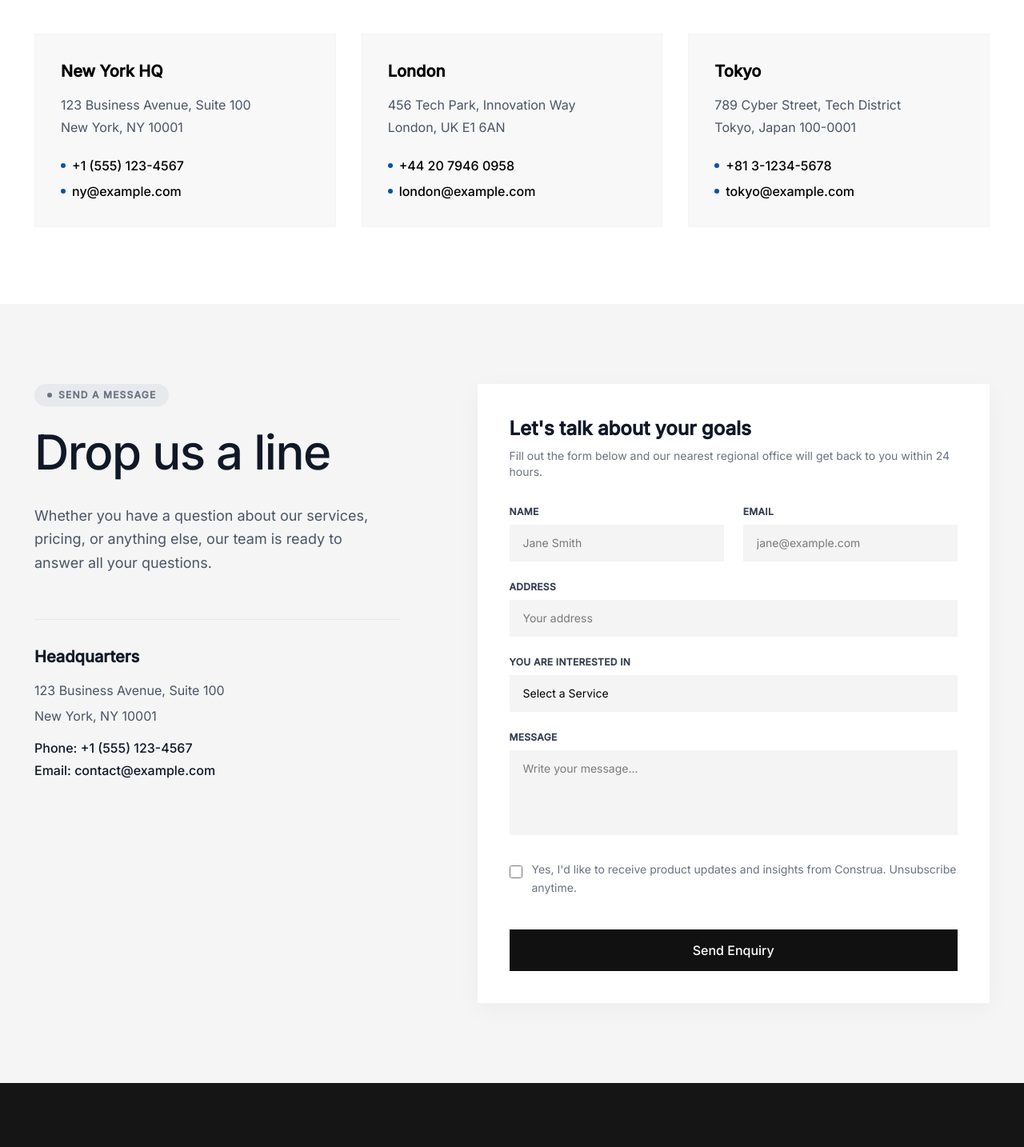
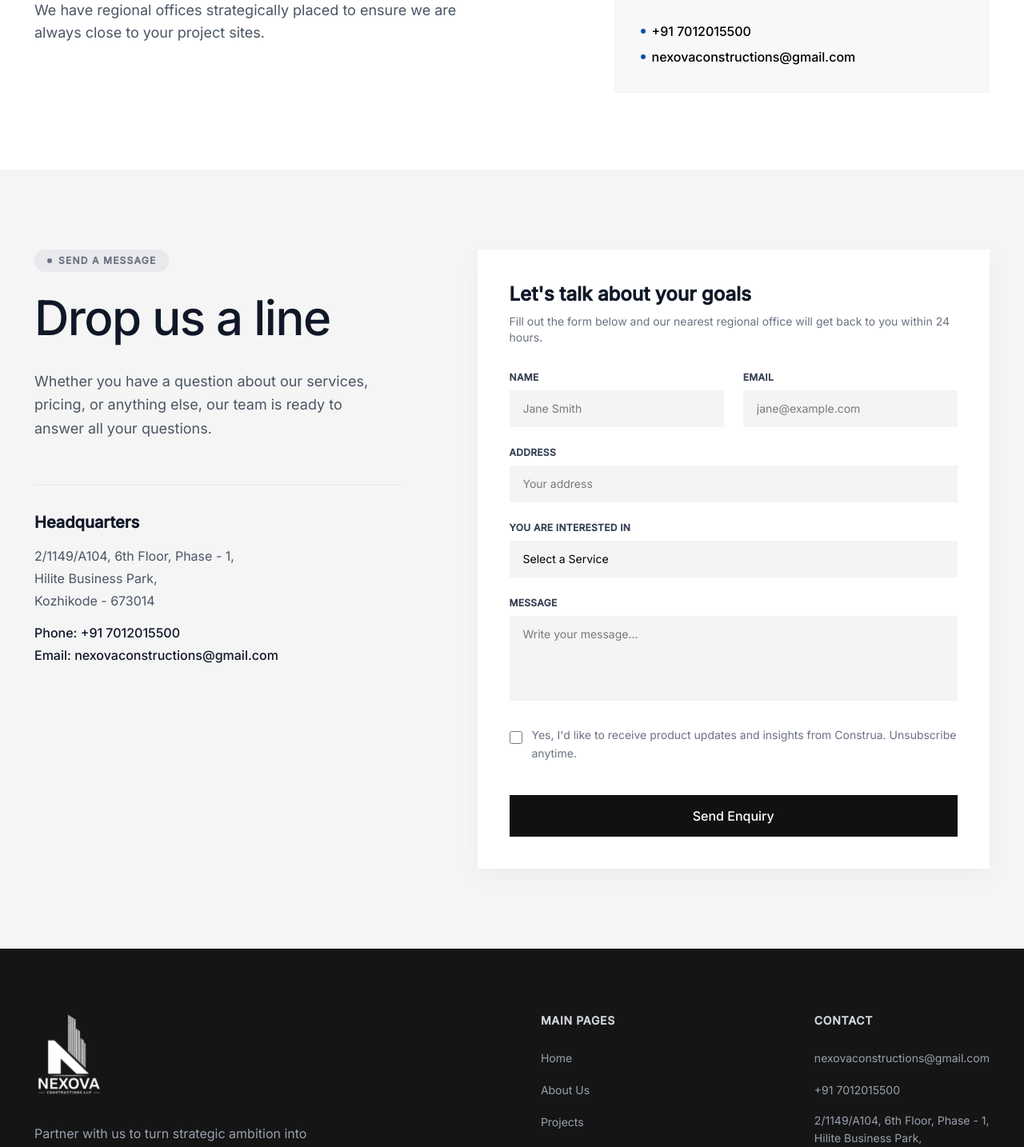
Before and after one commit to ARJUNSKP/nexovaweb, a Next.js app: page /contact in a window 1280 px wide. Shown: the part 1022-2456 px from the top of the page at 80% size. Built offline with nearby package versions, Linux system fonts and the light colour scheme.

Commit message:
update file

```diff
--- a/src/components/common/Footer.js
+++ b/src/components/common/Footer.js
@@ -50,10 +50,12 @@
               Contact
             </h4>
             <ul className="flex flex-col gap-4">
-              <li><a href="mailto:contact@example.com" className="text-gray-400 hover:text-white transition-colors text-sm">contact@example.com</a></li>
-              <li><a href="tel:+15551234567" className="text-gray-400 hover:text-white transition-colors text-sm">+1 (555) 123-4567</a></li>
-              <li className="text-gray-400 text-sm leading-relaxed max-w-[200px]">
-                123 Main Street, Cityville, State, 12345
+              <li><a href="mailto:nexovaconstructions@gmail.com" className="text-gray-400 hover:text-white transition-colors text-sm">nexovaconstructions@gmail.com</a></li>
+              <li><a href="tel:+917012015500" className="text-gray-400 hover:text-white transition-colors text-sm">+91 7012015500</a></li>
+              <li className="text-gray-400 text-sm leading-relaxed max-w-[250px]">
+                2/1149/A104, 6th Floor, Phase - 1,<br />
+                Hilite Business Park,<br />
+                Kozhikode - 673014
               </li>
             </ul>
           </div>
--- a/src/components/common/Header.js
+++ b/src/components/common/Header.js
@@ -163,13 +163,13 @@
 
           {/* Bottom Bar: Contact Info */}
           <div className="mt-auto -mx-8 bg-[#87673c] flex flex-col sm:flex-row items-center justify-center p-6 sm:p-8 text-sm md:text-base border-t-2 border-[#94764c]">
-            <a href="https://wa.me/15551234567" className="flex-1 flex items-center justify-center gap-3 text-white hover:text-gray-200 transition-colors sm:border-r sm:border-white/30 pb-4 sm:pb-0 px-4 w-full sm:w-auto border-b sm:border-b-0 border-white/30 mb-4 sm:mb-0">
+            <a href="https://wa.me/917012015500" className="flex-1 flex items-center justify-center gap-3 text-white hover:text-gray-200 transition-colors sm:border-r sm:border-white/30 pb-4 sm:pb-0 px-4 w-full sm:w-auto border-b sm:border-b-0 border-white/30 mb-4 sm:mb-0">
 
-              <span className="whitespace-nowrap tracking-wide">+1 (555) 123-4567</span>
+              <span className="whitespace-nowrap tracking-wide">+91 7012015500</span>
             </a>
-            <a href="mailto:contact@example.com" className="flex-1 flex items-center justify-center gap-3 text-white hover:text-gray-200 transition-colors px-4 w-full sm:w-auto">
+            <a href="mailto:nexovaconstructions@gmail.com" className="flex-1 flex items-center justify-center gap-3 text-white hover:text-gray-200 transition-colors px-4 w-full sm:w-auto">
 
-              <span className="whitespace-nowrap tracking-wide sm:truncate md:overflow-visible">contact@example.com</span>
+              <span className="whitespace-nowrap tracking-wide sm:truncate md:overflow-visible">nexovaconstructions@gmail.com</span>
             </a>
           </div>
 
--- a/src/components/contact/ContactForm.js
+++ b/src/components/contact/ContactForm.js
@@ -58,10 +58,11 @@
 
           <div className="mt-8 pt-8 border-t border-gray-200">
             <h3 className="text-xl font-bold text-gray-900 mb-4">Headquarters</h3>
-            <p className="text-gray-600 mb-2">123 Business Avenue, Suite 100</p>
-            <p className="text-gray-600 mb-4">New York, NY 10001</p>
-            <p className="text-gray-900 font-medium mb-1">Phone: +1 (555) 123-4567</p>
-            <p className="text-gray-900 font-medium">Email: contact@example.com</p>
+            <p className="text-gray-600 mb-1">2/1149/A104, 6th Floor, Phase - 1,</p>
+            <p className="text-gray-600 mb-1">Hilite Business Park,</p>
+            <p className="text-gray-600 mb-4">Kozhikode - 673014</p>
+            <p className="text-gray-900 font-medium mb-1">Phone: +91 7012015500</p>
+            <p className="text-gray-900 font-medium">Email: nexovaconstructions@gmail.com</p>
           </div>
         </div>
 
--- a/src/components/contact/ContactLocations.js
+++ b/src/components/contact/ContactLocations.js
@@ -1,32 +1,18 @@
 export default function ContactLocations() {
   const locations = [
     {
-      city: "New York HQ",
-      address: "123 Business Avenue, Suite 100",
-      postal: "New York, NY 10001",
-      phone: "+1 (555) 123-4567",
-      email: "ny@example.com",
-    },
-    {
-      city: "London",
-      address: "456 Tech Park, Innovation Way",
-      postal: "London, UK E1 6AN",
-      phone: "+44 20 7946 0958",
-      email: "london@example.com",
-    },
-    {
-      city: "Tokyo",
-      address: "789 Cyber Street, Tech District",
-      postal: "Tokyo, Japan 100-0001",
-      phone: "+81 3-1234-5678",
-      email: "tokyo@example.com",
-    },
+      city: "Kozhikode HQ",
+      address: "2/1149/A104, 6th Floor, Phase - 1, Hilite Business Park",
+      postal: "Kozhikode - 673014",
+      phone: "+91 7012015500",
+      email: "nexovaconstructions@gmail.com",
+    }
   ];
 
   return (
     <section className="bg-white py-24 w-full px-4 md:px-[43px]">
-      <div className="w-full">
-        <div className="mb-12">
+      <div className="w-full flex flex-col md:flex-row justify-between items-start md:items-center gap-12">
+        <div className="md:w-1/2">
           <h2 className="text-3xl md:text-5xl font-bold text-black mb-4 tracking-tight">
             Our Locations
           </h2>
@@ -35,7 +21,7 @@
           </p>
         </div>
 
-        <div className="grid grid-cols-1 md:grid-cols-3 gap-8">
+        <div className="w-full md:w-auto md:min-w-[400px]">
           {locations.map((loc, idx) => (
             <div key={idx} className="p-8 bg-[#f8f8f8] border border-gray-100 hover:shadow-lg transition-shadow">
               <h3 className="text-xl font-bold text-black mb-4">{loc.city}</h3>
--- a/src/components/home/HeroBanner.js
+++ b/src/components/home/HeroBanner.js
@@ -5,7 +5,7 @@
     <div className="relative w-full h-[100dvh] bg-black">
       {/* Static Background Image */}
       <img
-        src="/Eyv1ZwKmJy5eSYZZEwI9We1sNis.jpg"
+        src="/Gemini_Generated_Image_1ppnm1ppnm1ppnm1.jpeg"
         alt="Hero Background"
         className="absolute inset-0 w-full h-full object-cover object-center"
       />
```
Also changed, not shown: public/Gemini_Generated_Image_1ppnm1ppnm1ppnm1.jpeg (added), public/KOSTA GANGA.jpeg (added).
